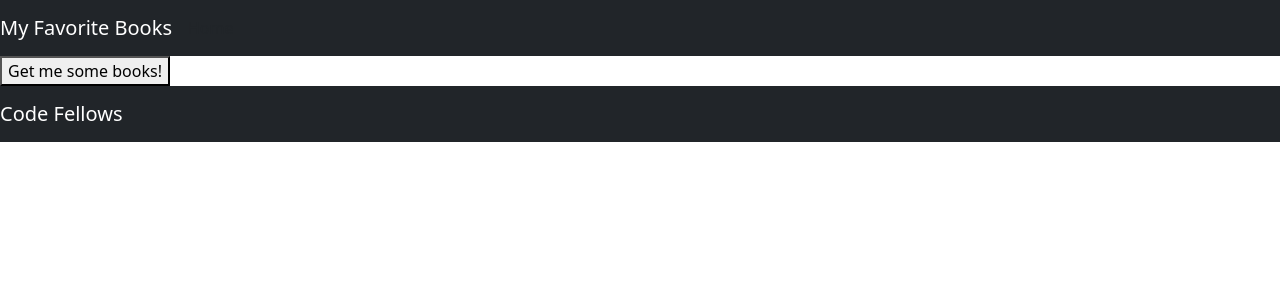
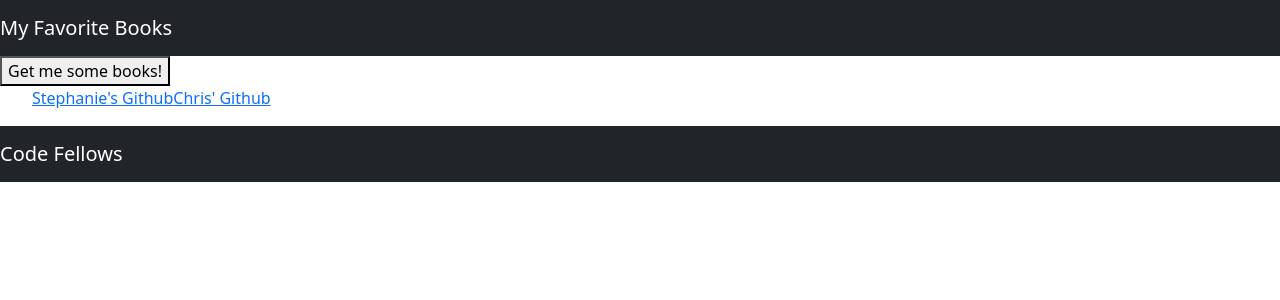
Before and after one commit to cacosta12345/can-of-books-frontend, a React (Vite) app: page /about in a window 1280 px wide. Shown: the top 300 px of the page. Built offline with nearby package versions, Linux system fonts and the light colour scheme.

Commit message:
fixed routes

```diff
--- a/src/About.jsx
+++ b/src/About.jsx
@@ -1,11 +1,14 @@
-import { Component } from "react";
+import { Link } from "react-router-dom";
 
-class Profile extends Component {
+function Profile(){
 
-  render() {
-    /* TODO: render information about the developers */
-    return <p>Profile page coming soon</p>
-  }
+
+
+    return <ul>
+      <Link to= {`https://github.com/StepheeGee`}>Stephanie's Github</Link>
+      <Link to= {`https://github.com/cacosta12345`} >Chris' Github</Link>
+    </ul>
+
 }
 
 export default Profile;
--- a/src/App.jsx
+++ b/src/App.jsx
@@ -1,7 +1,8 @@
-import React from 'react';
+
 import Header from './Header';
 import Footer from './Footer';
 import BestBooks from './BestBooks';
+import Profile from './About';
 import axios from 'axios';
 import 'bootstrap/dist/css/bootstrap.min.css';
 import {
@@ -11,6 +12,7 @@ import {
 } from "react-router-dom";
 
 import { useState } from 'react';
+
 let SERVER = import.meta.env.VITE_SERVER;
 
 
@@ -31,11 +33,20 @@ function App(){
           <button onClick={fetchBooks}>Get me some books!</button>
           <Routes>
             <Route
+              exact path="/"
+              element={<BestBooks books={books}/>}
+            >
+            </Route>
+            <Route
               exact path="/books"
               element={<BestBooks books={books}/>}
             >
             </Route>
+            <Route
+            exact path="/about"
+            element={<Profile/>}></Route>
             {/* PLACEHOLDER: add a route with a path of '/about' that renders the `About` component */}
+
           </Routes>
           <Footer />
         </Router>
--- a/src/BestBooks.jsx
+++ b/src/BestBooks.jsx
@@ -4,8 +4,10 @@ import Carousel from 'react-bootstrap/Carousel';
 
 
 function BestBooks(props) {
+  console.log(props)
+  console.log(props.books)
 
-  console.log(props.books)
+
 
 
   return (
--- a/src/Header.jsx
+++ b/src/Header.jsx
@@ -1,13 +1,13 @@
-import React from 'react';
+
 import { Navbar, NavItem } from 'react-bootstrap';
 import { Link } from "react-router-dom";
 
-class Header extends React.Component {
-  render() {
+function Header(){{
     return (
       <Navbar collapseOnSelect expand="lg" bg="dark" variant="dark">
         <Navbar.Brand>My Favorite Books</Navbar.Brand>
         <NavItem><Link to="/" className="nav-link">Home</Link></NavItem>
+        <NavItem><Link to="/books" className="nav-link">Books</Link></NavItem>
         {/* PLACEHOLDER: render a navigation link to the about page */}
       </Navbar>
     )
--- /dev/null
+++ b/src/index.css
@@ -0,0 +1,3 @@
+header {
+    text-align: center;
+}
--- a/src/main.jsx
+++ b/src/main.jsx
@@ -1,6 +1,7 @@
 import React from 'react';
 import ReactDOM from 'react-dom/client';
 import App from './App';
+import './index.css'
 
 const root = ReactDOM.createRoot(document.getElementById('root'));
 root.render(
```
